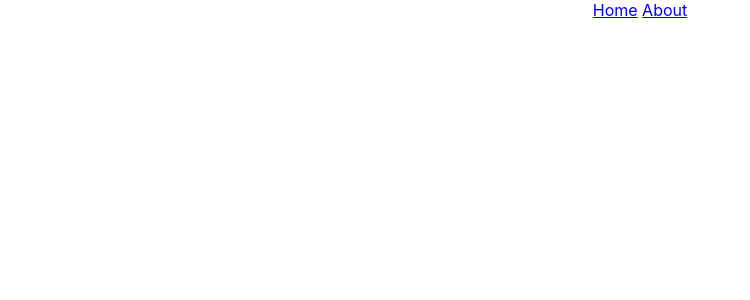
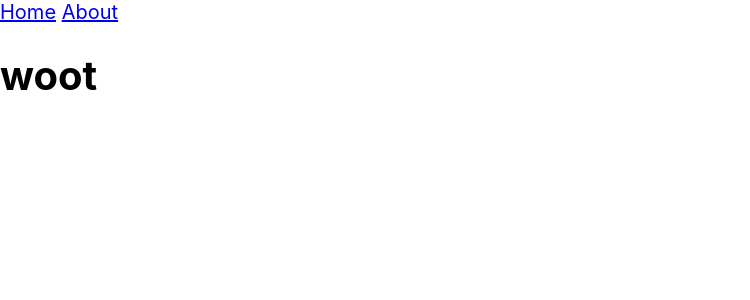
Before and after one commit to joinpursuit/React-YouTube-Project-Prompt, a React (Create React App) app in the folder fsw-react-youtube/: page /video/1 in a window 1280 px wide. Shown: the top 300 px of the page, without its empty margins (0-750 px from the left). Built offline with nearby package versions, Linux system fonts and the light colour scheme.

Commit message:
VideoCard plays a video

```diff
--- a/fsw-react-youtube/package.json
+++ b/fsw-react-youtube/package.json
@@ -10,7 +10,9 @@
     "react-dom": "^17.0.2",
     "react-router-dom": "^5.2.0",
     "react-scripts": "4.0.3",
-    "web-vitals": "^1.1.2"
+    "react-youtube": "^7.13.1",
+    "web-vitals": "^1.1.2",
+    "youtube-react": "^0.0.1"
   },
   "scripts": {
     "start": "react-scripts start",
--- a/fsw-react-youtube/src/App.css
+++ /dev/null
@@ -1,38 +0,0 @@
-.App {
-  text-align: center;
-}
-
-.App-logo {
-  height: 40vmin;
-  pointer-events: none;
-}
-
-@media (prefers-reduced-motion: no-preference) {
-  .App-logo {
-    animation: App-logo-spin infinite 20s linear;
-  }
-}
-
-.App-header {
-  background-color: #282c34;
-  min-height: 100vh;
-  display: flex;
-  flex-direction: column;
-  align-items: center;
-  justify-content: center;
-  font-size: calc(10px + 2vmin);
-  color: white;
-}
-
-.App-link {
-  color: #61dafb;
-}
-
-@keyframes App-logo-spin {
-  from {
-    transform: rotate(0deg);
-  }
-  to {
-    transform: rotate(360deg);
-  }
-}
--- a/fsw-react-youtube/src/App.js
+++ b/fsw-react-youtube/src/App.js
@@ -1,15 +1,15 @@
-import './App.css';
-import NavBar from './Components/NavBar';
-import SearchBar from './Components/SearchBar'
-import About from './Components/About'
+import "./styles/App.css";
+import NavBar from "./Components/NavBar";
+import SearchBar from "./Components/SearchBar";
+import About from "./Components/About";
 import { Route, Switch } from "react-router-dom";
-import VideoCard from './Components/VideoCard'
+import VideoCard from "./Components/VideoCard";
+
 
 function App() {
   return (
     <div className="App">
       <NavBar />
-      {/* <SearchBar /> */}
 
       <main>
         <Switch>
@@ -18,7 +18,9 @@ function App() {
             <SearchBar />
           </Route>
           <Route path="/about" component={About} />
-          <Route path='/video:id' component={VideoCard}/>
+          <Route path="/video/:id" component={VideoCard} >
+            <VideoCard />
+          </Route>
         </Switch>
       </main>
     </div>
--- a/fsw-react-youtube/src/Components/NavBar.js
+++ b/fsw-react-youtube/src/Components/NavBar.js
@@ -1,9 +1,10 @@
+
 import React from "react";
 import { Link } from "react-router-dom"
 
 const NavBar = () => {
     return(
-        <div>
+        <div className="NavBar">
             <nav>
                 <Link to="/">Home</Link>{" "}
                 <Link to="/about">About</Link>{" "}
--- a/fsw-react-youtube/src/Components/SearchBar.js
+++ b/fsw-react-youtube/src/Components/SearchBar.js
@@ -2,10 +2,12 @@ import React from "react";
 import { useState } from "react";
 import { Link } from "react-router-dom";
 import axios from "axios";
+import VideoCard from './VideoCard.js'
 
 export default function SearchBar() {
   const [input, setInput] = useState("");
   const [vids, setVideo] = useState([]);
+  const [vidId, setVidId] = useState('')
 
   const inputChange = (e) => {
     setInput(e.target.value);
@@ -21,6 +23,11 @@ export default function SearchBar() {
     setInput("");
   };
 
+  const OnClick = (e) => {
+    e.preventDefault();
+    setVidId(e.target.value)
+  }
+
   return (
     <>
       <form onSubmit={handleSubmit}>
@@ -35,7 +42,7 @@ export default function SearchBar() {
       <ul className="List">
         {vids.map((video) => (
           <>
-            <Link className="Link" to={`/videos/${video.id.videoId}`}>
+            <Link className="Link" to={`/video/${video.id.videoId}`}>
               <li key={video.id.videoId}>
                 <img
                   alt="youtube vid"
--- a/fsw-react-youtube/src/Components/VideoCard.js
+++ b/fsw-react-youtube/src/Components/VideoCard.js
@@ -1,10 +1,10 @@
 import React from "react";
-
+import YouTube from 'react-youtube'
 export default function VideoCard() {
-  return (
-    <div>
-      <h1>title of vid</h1>
-      <video src=""></video>
-    </div>
+    return (
+        <>
+            <h1>woot</h1>
+            <YouTube videoId={'KQ6zr6kCPj8'}/>
+            </>
   );
 }
```
Also changed, not shown: 1 other file (tests, documents, lock files or other folders).
